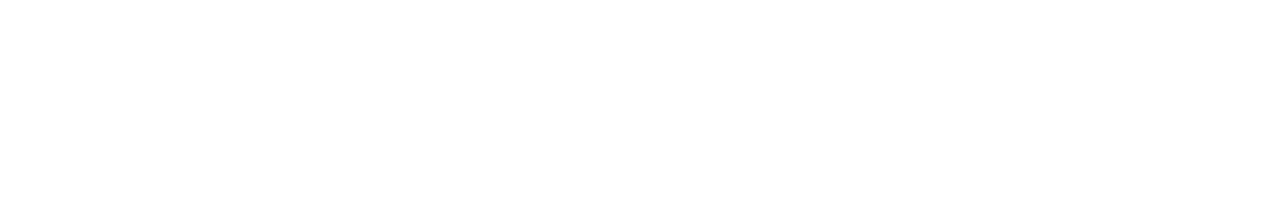
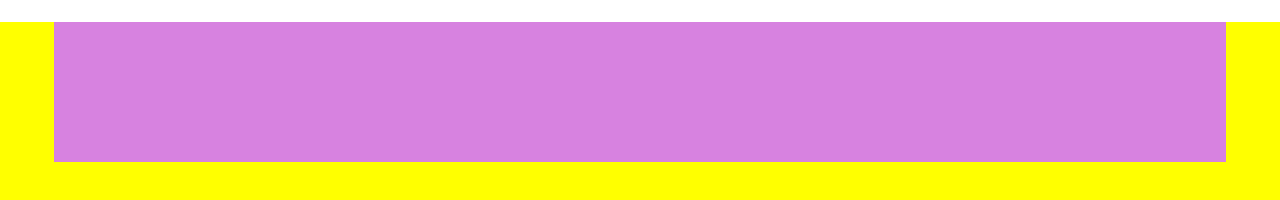
Before and after one commit to marcocor25/htmlcss-struttura-wp, a plain HTML site: page index.html in a window 1280 px wide. Drawn offline with Linux system fonts and the light colour scheme.

Commit message:
inserimento header

```diff
--- a/index.html
+++ b/index.html
@@ -1,5 +1,6 @@
 <!DOCTYPE html>
 <html lang="en">
+
 <head>
     <meta charset="UTF-8">
     <meta http-equiv="X-UA-Compatible" content="IE=edge">
@@ -7,13 +8,47 @@
     <title>Struttura Web Page</title>
     <link rel="stylesheet" href="style.css">
 </head>
-<body>
 
-    <header></header>
+<body class="debug">
 
-    <main></main>
+    <div class="main-container">
 
-    <footer></footer>
+        <!-- Header -->
+
+        <header>
+
+            <section class="header box">
+                <!-- Contenuto -->
+            </section>
+
+        </header>
+
+        <!-- Main Section -->
+
+        <main>
+
+            <!-- Section normale -->
+
+            <section class="firse-section box">
+                <!-- Contenuto -->
+            </section>
+
+            <!-- Sectiomn con sidebar -->
+
+            <section>
+
+            </section>
+
+        </main>
+
+        <!-- Footer -->
+
+        <footer>
+            <!-- Contenuto -->
+        </footer>
+
+    </div>
 
 </body>
+
 </html>
--- a/style.css
+++ b/style.css
@@ -6,4 +6,20 @@
     box-sizing: border-box;
 }
 
-/* --------------------- */
+/* ------------------------ */
+
+.debug .main-container {
+    height: 1500px;
+    background: yellow;
+}
+
+.debug .box {
+    max-width: 1172px;
+}
+
+.debug .header {
+    height: 140px;
+    margin: 0 auto;
+    margin-top: 22px;
+    background: #D782E0;
+}
```
